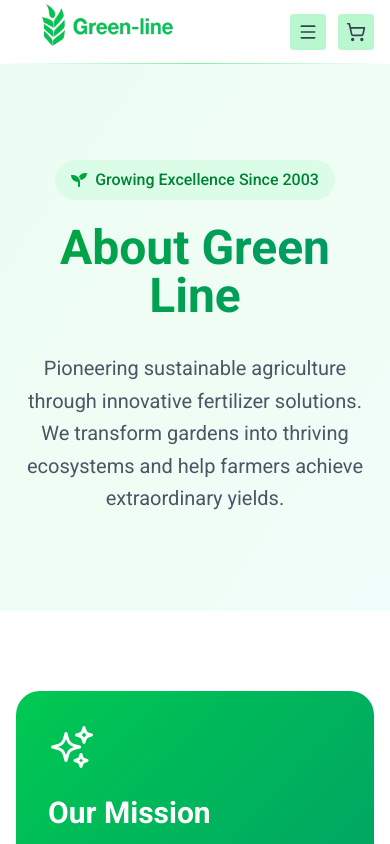
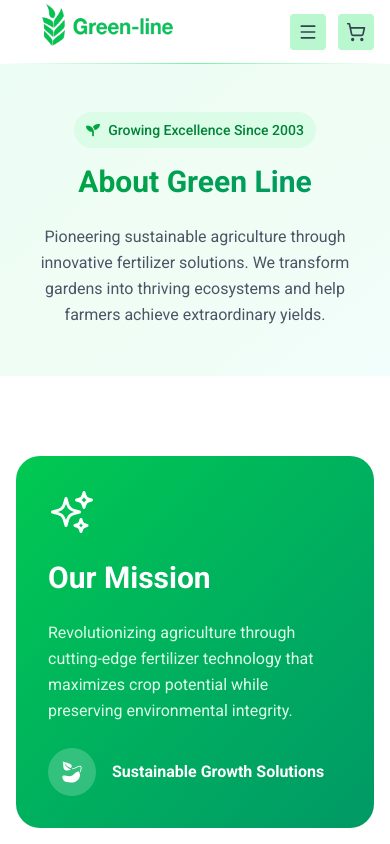
Before and after one commit to mohamed-samir-dev/Greenline, a Next.js app: page /about in a window 390 px wide. Shown: the top 844 px of the page. Built offline with nearby package versions, Linux system fonts and the light colour scheme; no server answers.

Commit message:
feat: enhance about page hero section with improved styling and content

```diff
--- a/app/about/components/HeroSection.tsx
+++ b/app/about/components/HeroSection.tsx
@@ -6,7 +6,7 @@
 
 export default function HeroSection() {
   return (
-    <section className="relative bg-linear-to-br from-emerald-50 via-green-50 to-teal-50 py-24">
+    <section className="relative bg-linear-to-br from-emerald-50 via-green-50 to-teal-50 py-12 sm:py-16 md:py-20 lg:py-24">
       <motion.div
         className="max-w-7xl mx-auto px-4 sm:px-6 lg:px-8"
         initial={{ opacity: 0 }}
@@ -18,19 +18,19 @@
             initial={{ scale: 0.8, opacity: 0 }}
             animate={{ scale: 1, opacity: 1 }}
             transition={{ duration: 0.8 }}
-            className="inline-flex items-center gap-2 bg-green-100 px-4 py-2 rounded-full mb-6"
+            className="inline-flex items-center gap-2 bg-green-100 px-3 py-2 sm:px-4 rounded-full mb-4 sm:mb-6"
           >
-            <FaSeedling className="text-green-600" />
-            <span className="text-green-700 font-medium">Growing Excellence Since 2003</span>
+            <FaSeedling className="text-green-600 text-sm sm:text-base" />
+            <span className="text-green-700 font-medium text-sm sm:text-base">Growing Excellence Since 2003</span>
           </motion.div>
           <motion.h1
-            className="text-5xl md:text-7xl font-bold bg-linear-to-r from-green-600 to-emerald-600 bg-clip-text text-transparent mb-8"
+            className="text-3xl sm:text-4xl md:text-5xl lg:text-6xl xl:text-7xl font-bold bg-linear-to-r from-green-600 to-emerald-600 bg-clip-text text-transparent mb-6 sm:mb-8 px-2"
             {...fadeInUp}
           >
             About Green Line
           </motion.h1>
           <motion.p
-            className="text-xl text-gray-600 max-w-4xl mx-auto leading-relaxed"
+            className="text-base sm:text-lg md:text-xl text-gray-600 max-w-4xl mx-auto leading-relaxed px-4 sm:px-0"
             {...fadeInUp}
             transition={{ delay: 0.2 }}
           >
```
